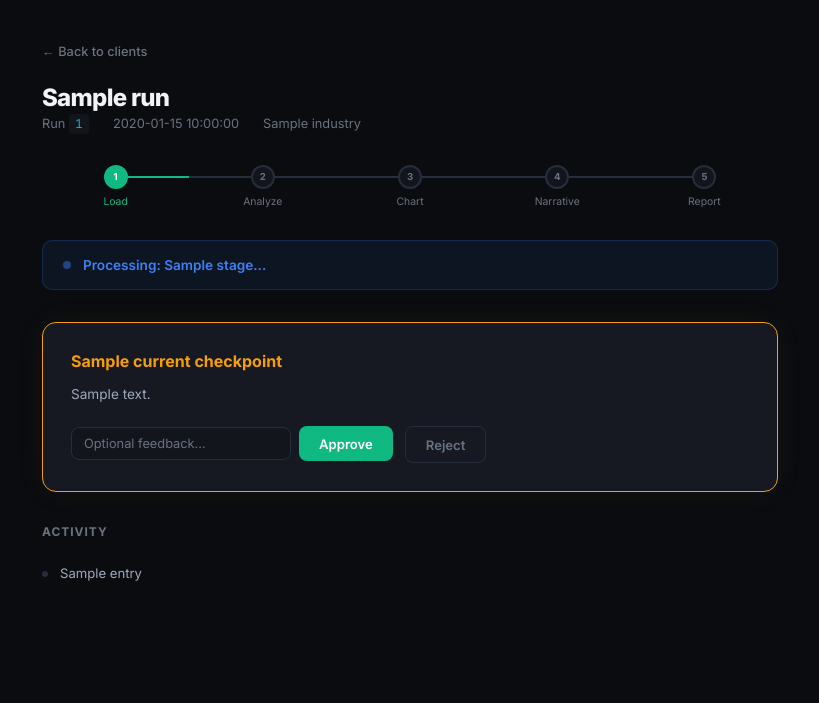
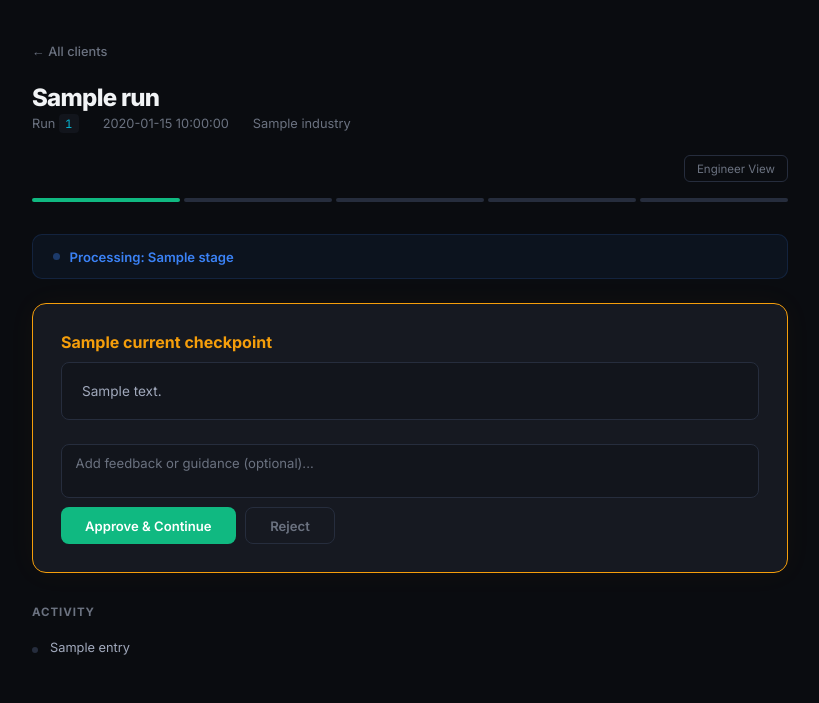
Before and after one commit to dorchester/intelligence_architecture, a Flask app: template webapp/templates/run.html in a window 1280 px wide. Shown: the top 703 px of the page, without its empty margins (230-1049 px from the left). Run offline with Flask 3, Linux system fonts and the light colour scheme; the template is opened without the code that fills it: most values are stand-ins (such as "Sample title", 1, 10 or a date in 2020).

Commit message:
Fix feedback input, add engineer view, smart polling
Consultant UX fixes:
- Feedback input now uses textarea (not wiped on refresh)
- Smart AJAX polling: checks if user is typing before reloading
- Only reloads when stage or log count changes
- Checkpoint card layout improved: description in scrollable box
- Cleaner progress bar (thin segments instead of numbered circles)

Engineer view (new):
- /run/{id}/engineer — full technical trace
- Shows: run config, model ID, all checkpoint history with timestamps
- Artifacts list with category badges (input/working/output)
- Analysis metrics grid
- Full execution log (monospace, color-coded)
- View toggle between Consultant and Engineer perspectives

Co-Authored-By: Claude Opus 4.6 (1M context) <noreply@anthropic.com>

```diff
--- a/webapp/app.py
+++ b/webapp/app.py
@@ -123,6 +123,15 @@ def run_status(run_id: str):
     if not run:
         return "Run not found", 404
     return render_template("run.html", run=run)
+
+
+@app.route("/run/<run_id>/engineer")
+def engineer_view(run_id: str):
+    """Engineer/technical view of a run."""
+    run = runs.get(run_id)
+    if not run:
+        return "Run not found", 404
+    return render_template("engineer.html", run=run)
 
 
 @app.route("/run/<run_id>/approve", methods=["POST"])
--- a/webapp/templates/run.html
+++ b/webapp/templates/run.html
@@ -30,353 +30,253 @@
             min-height: 100vh;
             -webkit-font-smoothing: antialiased;
         }
-        .shell {
-            max-width: 800px;
-            margin: 0 auto;
-            padding: 2.5rem 2rem;
-        }
+        .shell { max-width: 820px; margin: 0 auto; padding: 2.5rem 2rem; }
         .back-link {
-            display: inline-block;
-            color: var(--text-muted);
-            text-decoration: none;
-            font-size: 0.8rem;
-            font-weight: 500;
-            margin-bottom: 1.5rem;
-            transition: color 0.15s;
+            display: inline-block; color: var(--text-muted); text-decoration: none;
+            font-size: 0.8rem; font-weight: 500; margin-bottom: 1.5rem; transition: color 0.15s;
         }
         .back-link:hover { color: var(--text); }
-        .run-header {
-            margin-bottom: 2rem;
-        }
-        .run-header h1 {
-            font-size: 1.5rem;
-            font-weight: 800;
-            letter-spacing: -0.03em;
-            margin-bottom: 0.25rem;
-        }
+        .run-header { margin-bottom: 1.5rem; }
+        .run-header h1 { font-size: 1.5rem; font-weight: 800; letter-spacing: -0.03em; margin-bottom: 0.25rem; }
         .run-meta {
-            display: flex;
-            gap: 1.5rem;
-            font-size: 0.8rem;
-            color: var(--text-muted);
+            display: flex; gap: 1.5rem; font-size: 0.8rem; color: var(--text-muted); flex-wrap: wrap;
         }
         .run-meta code {
-            font-family: 'JetBrains Mono', monospace;
-            font-size: 0.75rem;
-            color: var(--cyan);
-            background: var(--surface);
-            padding: 0.15rem 0.4rem;
-            border-radius: 4px;
+            font-family: 'JetBrains Mono', monospace; font-size: 0.72rem;
+            color: var(--cyan); background: var(--surface); padding: 0.12rem 0.4rem; border-radius: 4px;
         }
+
+        /* Progress bar */
+        .progress-bar { display: flex; gap: 4px; margin-bottom: 2rem; }
+        .progress-segment {
+            flex: 1; height: 4px; border-radius: 2px; background: var(--border); transition: background 0.3s;
+        }
+        .progress-segment.done { background: var(--green); }
+        .progress-segment.active { background: var(--orange); animation: pulse-seg 1.5s ease-in-out infinite; }
+        @keyframes pulse-seg { 0%,100% { opacity: 1; } 50% { opacity: 0.5; } }
+
+        /* Status banner */
         .status-banner {
-            padding: 1rem 1.25rem;
-            border-radius: 10px;
-            margin-bottom: 2rem;
-            font-size: 0.85rem;
-            font-weight: 600;
-            display: flex;
-            align-items: center;
-            gap: 0.75rem;
+            padding: 0.85rem 1.25rem; border-radius: 10px; margin-bottom: 1.5rem;
+            font-size: 0.82rem; font-weight: 600; display: flex; align-items: center; gap: 0.6rem;
         }
-        .status-banner.running {
-            background: rgba(59,130,246,0.08);
-            border: 1px solid rgba(59,130,246,0.2);
-            color: var(--blue);
-        }
-        .status-banner.waiting {
-            background: rgba(245,158,11,0.08);
-            border: 1px solid rgba(245,158,11,0.2);
-            color: var(--orange);
-        }
-        .status-banner.completed {
-            background: rgba(16,185,129,0.08);
-            border: 1px solid rgba(16,185,129,0.2);
-            color: var(--green);
-        }
-        .status-banner.rejected {
-            background: rgba(239,68,68,0.08);
-            border: 1px solid rgba(239,68,68,0.2);
-            color: var(--red);
-        }
-        .status-dot {
-            width: 8px; height: 8px;
-            border-radius: 50%;
-            background: currentColor;
-            animation: pulse-dot 1.5s ease-in-out infinite;
-        }
-        @keyframes pulse-dot {
-            0%, 100% { opacity: 1; }
-            50% { opacity: 0.4; }
-        }
-        .status-banner.completed .status-dot,
-        .status-banner.rejected .status-dot { animation: none; }
+        .status-banner.running { background: rgba(59,130,246,0.06); border: 1px solid rgba(59,130,246,0.15); color: var(--blue); }
+        .status-banner.waiting { background: rgba(245,158,11,0.06); border: 1px solid rgba(245,158,11,0.15); color: var(--orange); }
+        .status-banner.completed { background: rgba(16,185,129,0.06); border: 1px solid rgba(16,185,129,0.15); color: var(--green); }
+        .status-banner.rejected { background: rgba(239,68,68,0.06); border: 1px solid rgba(239,68,68,0.15); color: var(--red); }
+        .status-dot { width: 7px; height: 7px; border-radius: 50%; background: currentColor; }
+        .status-banner.running .status-dot,
+        .status-banner.waiting .status-dot { animation: blink 1.5s ease-in-out infinite; }
+        @keyframes blink { 0%,100% { opacity: 1; } 50% { opacity: 0.3; } }
 
         /* Checkpoint card */
         .checkpoint-card {
-            background: var(--card);
-            border: 1px solid var(--orange);
-            border-radius: 14px;
-            padding: 1.75rem;
-            margin-bottom: 2rem;
-            box-shadow: 0 0 30px rgba(245,158,11,0.06);
+            background: var(--card); border: 1px solid var(--orange); border-radius: 14px;
+            padding: 1.75rem; margin-bottom: 1.5rem; box-shadow: 0 0 30px rgba(245,158,11,0.04);
         }
-        .checkpoint-card h3 {
-            font-size: 1rem;
-            font-weight: 700;
-            color: var(--orange);
-            margin-bottom: 0.75rem;
+        .checkpoint-card h3 { font-size: 1rem; font-weight: 700; color: var(--orange); margin-bottom: 0.6rem; }
+        .checkpoint-card .description {
+            font-size: 0.85rem; color: var(--text-secondary); line-height: 1.8;
+            white-space: pre-wrap; margin-bottom: 1.5rem; background: var(--surface);
+            padding: 1rem 1.25rem; border-radius: 8px; border: 1px solid var(--border);
         }
-        .checkpoint-card .description {
-            font-size: 0.85rem;
-            color: var(--text-secondary);
-            line-height: 1.7;
-            white-space: pre-wrap;
-            margin-bottom: 1.25rem;
-        }
-        .checkpoint-actions {
-            display: flex;
-            gap: 0.75rem;
-            align-items: flex-start;
-        }
-        .checkpoint-actions form {
-            display: flex;
-            gap: 0.5rem;
-            align-items: center;
-        }
-        .btn {
-            border: none;
-            border-radius: 8px;
-            padding: 0.6rem 1.25rem;
-            font-size: 0.82rem;
-            font-weight: 600;
-            cursor: pointer;
-            font-family: inherit;
-            transition: all 0.15s;
-        }
-        .btn-approve {
-            background: var(--green);
-            color: #fff;
-        }
-        .btn-approve:hover { background: #059669; }
-        .btn-reject {
-            background: transparent;
-            border: 1px solid var(--border);
-            color: var(--text-muted);
-        }
-        .btn-reject:hover { border-color: var(--red); color: var(--red); }
+        .checkpoint-actions { display: flex; flex-direction: column; gap: 0.75rem; }
+        .feedback-row { display: flex; gap: 0.5rem; align-items: stretch; }
         .feedback-input {
-            background: var(--surface);
-            border: 1px solid var(--border);
-            border-radius: 8px;
-            padding: 0.5rem 0.75rem;
-            font-size: 0.8rem;
-            color: var(--text);
-            font-family: inherit;
-            width: 220px;
+            flex: 1; background: var(--surface); border: 1px solid var(--border); border-radius: 8px;
+            padding: 0.6rem 0.85rem; font-size: 0.82rem; color: var(--text); font-family: inherit;
+            resize: none; min-height: 38px;
         }
         .feedback-input::placeholder { color: var(--text-muted); }
-        .feedback-input:focus { outline: none; border-color: var(--blue); }
-
-        /* Activity log */
-        .activity-log {
-            margin-top: 2rem;
+        .feedback-input:focus { outline: none; border-color: var(--blue); box-shadow: 0 0 0 2px rgba(59,130,246,0.1); }
+        .btn-row { display: flex; gap: 0.6rem; }
+        .btn {
+            border: none; border-radius: 8px; padding: 0.6rem 1.5rem;
+            font-size: 0.82rem; font-weight: 600; cursor: pointer; font-family: inherit; transition: all 0.15s;
         }
-        .activity-log h3 {
-            font-size: 0.75rem;
-            font-weight: 700;
-            text-transform: uppercase;
-            letter-spacing: 0.08em;
-            color: var(--text-muted);
-            margin-bottom: 1rem;
-        }
-        .log-entry {
-            display: flex;
-            align-items: flex-start;
-            gap: 0.75rem;
-            padding: 0.6rem 0;
-            font-size: 0.82rem;
-            color: var(--text-secondary);
-            border-bottom: 1px solid rgba(38,45,61,0.5);
-        }
-        .log-entry:last-child { border-bottom: none; }
-        .log-bullet {
-            width: 6px; height: 6px;
-            border-radius: 50%;
-            background: var(--border);
-            margin-top: 0.4rem;
-            flex-shrink: 0;
-        }
-        .log-entry.checkpoint .log-bullet { background: var(--orange); }
-        .log-entry.success .log-bullet { background: var(--green); }
+        .btn-approve { background: var(--green); color: #fff; }
+        .btn-approve:hover { background: #059669; transform: translateY(-1px); }
+        .btn-reject { background: transparent; border: 1px solid var(--border); color: var(--text-muted); }
+        .btn-reject:hover { border-color: var(--red); color: var(--red); }
 
         /* Report link */
         .report-link {
-            display: inline-flex;
-            align-items: center;
-            gap: 0.5rem;
-            background: var(--green);
-            color: #fff;
-            text-decoration: none;
-            padding: 0.7rem 1.5rem;
-            border-radius: 10px;
-            font-size: 0.85rem;
-            font-weight: 600;
-            margin-top: 1rem;
-            transition: background 0.15s;
+            display: inline-flex; align-items: center; gap: 0.5rem; background: var(--green);
+            color: #fff; text-decoration: none; padding: 0.7rem 1.5rem; border-radius: 10px;
+            font-size: 0.85rem; font-weight: 600; margin-bottom: 1.5rem; transition: all 0.15s;
         }
-        .report-link:hover { background: #059669; }
+        .report-link:hover { background: #059669; transform: translateY(-1px); }
 
-        /* Progress bar */
-        .progress-container {
-            margin-bottom: 2rem;
+        /* Activity log */
+        .activity-section { margin-top: 2rem; }
+        .activity-section h3 {
+            font-size: 0.72rem; font-weight: 700; text-transform: uppercase;
+            letter-spacing: 0.08em; color: var(--text-muted); margin-bottom: 0.75rem;
         }
-        .progress-steps {
-            display: flex;
-            gap: 0;
+        .log-list { list-style: none; }
+        .log-item {
+            display: flex; align-items: flex-start; gap: 0.75rem;
+            padding: 0.55rem 0; font-size: 0.8rem; color: var(--text-secondary);
+            border-bottom: 1px solid rgba(38,45,61,0.4);
         }
-        .progress-step {
-            flex: 1;
-            text-align: center;
-            position: relative;
+        .log-item:last-child { border-bottom: none; }
+        .log-dot { width: 6px; height: 6px; border-radius: 50%; background: var(--border); margin-top: 0.4rem; flex-shrink: 0; }
+        .log-item.checkpoint .log-dot { background: var(--orange); }
+        .log-item.success .log-dot { background: var(--green); }
+        .log-item.feedback .log-dot { background: var(--purple); }
+        .log-item.feedback { color: var(--purple); font-style: italic; }
+
+        /* Engineer toggle */
+        .view-toggle {
+            display: flex; gap: 0; margin-bottom: 1.5rem; border: 1px solid var(--border); border-radius: 8px; overflow: hidden;
         }
-        .progress-step::before {
-            content: '';
-            position: absolute;
-            top: 12px;
-            left: 0;
-            right: 0;
-            height: 2px;
-            background: var(--border);
+        .view-toggle a {
+            padding: 0.45rem 1rem; font-size: 0.75rem; font-weight: 600; text-decoration: none;
+            color: var(--text-muted); background: var(--surface); transition: all 0.15s;
         }
-        .progress-step:first-child::before { left: 50%; }
-        .progress-step:last-child::before { right: 50%; }
-        .progress-step.done::before { background: var(--green); }
-        .progress-step.active::before { background: linear-gradient(90deg, var(--green), var(--orange)); }
-        .step-dot {
-            width: 24px; height: 24px;
-            border-radius: 50%;
-            background: var(--surface);
-            border: 2px solid var(--border);
-            display: inline-flex;
-            align-items: center;
-            justify-content: center;
-            position: relative;
-            z-index: 1;
-            font-size: 0.6rem;
-            font-weight: 700;
-            color: var(--text-muted);
-        }
-        .progress-step.done .step-dot {
-            background: var(--green);
-            border-color: var(--green);
-            color: #fff;
-        }
-        .progress-step.active .step-dot {
-            border-color: var(--orange);
-            color: var(--orange);
-            box-shadow: 0 0 12px rgba(245,158,11,0.3);
-        }
-        .step-label {
-            font-size: 0.65rem;
-            color: var(--text-muted);
-            margin-top: 0.4rem;
-        }
-        .progress-step.done .step-label { color: var(--green); }
-        .progress-step.active .step-label { color: var(--orange); }
+        .view-toggle a.active { background: var(--card); color: var(--text); border-bottom: 2px solid var(--blue); }
+        .view-toggle a:hover:not(.active) { color: var(--text-secondary); }
     </style>
 </head>
 <body>
 <div class="shell">
-    <a href="/" class="back-link">&larr; Back to clients</a>
+    <a href="/" class="back-link">&larr; All clients</a>
 
     <div class="run-header">
         <h1>{{ run.client_name }}</h1>
         <div class="run-meta">
             <span>Run <code>{{ run.run_id[:8] }}</code></span>
             <span>{{ run.created_at }}</span>
-            <span>{{ run.industry }}</span>
+            {% if run.industry %}<span>{{ run.industry }}</span>{% endif %}
         </div>
     </div>
 
-    <!-- Progress -->
-    {% set stages = ['data_loaded', 'analyzing', 'charting', 'generating_narrative', 'rendering'] %}
-    {% set stage_labels = ['Load', 'Analyze', 'Chart', 'Narrative', 'Report'] %}
-    {% set checkpoint_names = ['scope_confirmation', 'analysis_review', 'visualization_review', 'narrative_review', 'final_review'] %}
-    <div class="progress-container">
-        <div class="progress-steps">
-            {% for label in stage_labels %}
-            {% set completed_checkpoints = run.checkpoints | length %}
-            <div class="progress-step
-                {%- if loop.index <= completed_checkpoints %} done
-                {%- elif loop.index == completed_checkpoints + 1 and run.stage == 'waiting_for_approval' %} active
-                {%- elif run.stage == 'completed' %} done{% endif %}">
-                <div class="step-dot">{{ loop.index }}</div>
-                <div class="step-label">{{ label }}</div>
-            </div>
-            {% endfor %}
-        </div>
+    <!-- View toggle -->
+    <div style="display:flex; justify-content:flex-end; margin-bottom:1rem;">
+        <a href="/run/{{ run.run_id }}/engineer" style="font-size:0.72rem; color:var(--text-muted); text-decoration:none; padding:0.35rem 0.75rem; border:1px solid var(--border); border-radius:6px; transition:all 0.15s;" onmouseover="this.style.color='var(--cyan)';this.style.borderColor='var(--cyan)'" onmouseout="this.style.color='var(--text-muted)';this.style.borderColor='var(--border)'">Engineer View</a>
     </div>
 
-    <!-- Status banner -->
+    <!-- Progress segments (5 checkpoints) -->
+    <div class="progress-bar" id="progress-bar">
+        {% set completed_checkpoints = run.checkpoints | length %}
+        {% for i in range(5) %}
+        <div class="progress-segment
+            {%- if i < completed_checkpoints %} done
+            {%- elif i == completed_checkpoints and run.stage == 'waiting_for_approval' %} active
+            {%- elif run.stage == 'completed' %} done{% endif %}"></div>
+        {% endfor %}
+    </div>
+
+    <!-- Status -->
     <div class="status-banner
         {%- if run.stage == 'completed' %} completed
         {%- elif run.stage == 'waiting_for_approval' %} waiting
         {%- elif run.stage == 'rejected' %} rejected
-        {%- else %} running{% endif %}">
+        {%- else %} running{% endif %}" id="status-banner">
         <div class="status-dot"></div>
-        {% if run.stage == 'completed' %}
-            Run completed successfully
-        {% elif run.stage == 'waiting_for_approval' %}
-            Waiting for your approval
-        {% elif run.stage == 'rejected' %}
-            Run was rejected
-        {% else %}
-            Processing: {{ run.stage.replace('_', ' ') }}...
-        {% endif %}
+        <span id="status-text">
+        {% if run.stage == 'completed' %}Engagement complete
+        {% elif run.stage == 'waiting_for_approval' %}Your input is needed
+        {% elif run.stage == 'rejected' %}Engagement rejected
+        {% else %}Processing: {{ run.stage.replace('_', ' ') }}{% endif %}
+        </span>
     </div>
 
-    <!-- Checkpoint card -->
+    <!-- Checkpoint card (only shown when waiting) -->
+    <div id="checkpoint-area">
     {% if run.current_checkpoint %}
     <div class="checkpoint-card">
         <h3>{{ run.current_checkpoint.title }}</h3>
         <div class="description">{{ run.current_checkpoint.description }}</div>
         <div class="checkpoint-actions">
-            <form action="/run/{{ run.run_id }}/approve" method="POST">
-                <input type="text" name="feedback" class="feedback-input" placeholder="Optional feedback...">
-                <button type="submit" class="btn btn-approve">Approve</button>
+            <form action="/run/{{ run.run_id }}/approve" method="POST" id="approve-form">
+                <div class="feedback-row">
+                    <textarea name="feedback" class="feedback-input" placeholder="Add feedback or guidance (optional)..." rows="2"></textarea>
+                </div>
+                <div class="btn-row" style="margin-top: 0.6rem;">
+                    <button type="submit" class="btn btn-approve">Approve &amp; Continue</button>
+                    <button type="button" class="btn btn-reject" onclick="document.getElementById('reject-form').submit()">Reject</button>
+                </div>
             </form>
-            <form action="/run/{{ run.run_id }}/reject" method="POST">
-                <input type="hidden" name="reason" value="Operator rejected at this checkpoint">
-                <button type="submit" class="btn btn-reject">Reject</button>
+            <form action="/run/{{ run.run_id }}/reject" method="POST" id="reject-form" style="display:none;">
+                <input type="hidden" name="reason" value="Rejected by consultant">
             </form>
         </div>
     </div>
     {% endif %}
+    </div>
 
     <!-- Report link -->
     {% if run.stage == 'completed' and run.output_path %}
     <a href="/run/{{ run.run_id }}/report" class="report-link" target="_blank">
-        View Report &rarr;
+        View Final Report &rarr;
     </a>
     {% endif %}
 
     <!-- Activity log -->
-    <div class="activity-log">
+    <div class="activity-section">
         <h3>Activity</h3>
-        {% for entry in run.log %}
-        <div class="log-entry {% if 'Checkpoint' in entry %}checkpoint{% elif 'complete' in entry.lower() or 'generated' in entry.lower() %}success{% endif %}">
-            <div class="log-bullet"></div>
-            <span>{{ entry }}</span>
-        </div>
-        {% endfor %}
+        <ul class="log-list" id="activity-log">
+            {% for entry in run.log %}
+            <li class="log-item
+                {%- if 'Checkpoint' in entry or 'Awaiting' in entry %} checkpoint
+                {%- elif 'complete' in entry.lower() or 'generated' in entry.lower() or 'saved' in entry.lower() %} success
+                {%- elif 'feedback' in entry.lower() %} feedback{% endif %}">
+                <div class="log-dot"></div>
+                <span>{{ entry }}</span>
+            </li>
+            {% endfor %}
+        </ul>
     </div>
 </div>
 
-{% if run.stage not in ['completed', 'rejected'] %}
 <script>
-    // Auto-refresh while running
-    setTimeout(() => location.reload(), 2000);
+// Smart polling: only reload page content when state changes, never while user is typing
+(function() {
+    const runId = "{{ run.run_id }}";
+    let lastStage = "{{ run.stage }}";
+    let lastLogCount = {{ run.log | length }};
+    let polling = true;
+
+    // Don't poll if run is terminal
+    if (lastStage === "completed" || lastStage === "rejected") {
+        polling = false;
+    }
+
+    function poll() {
+        if (!polling) return;
+
+        fetch(`/api/run/${runId}/status`)
+            .then(r => r.json())
+            .then(data => {
+                // Only reload if state actually changed AND user isn't focused on input
+                const feedbackInput = document.querySelector('.feedback-input');
+                const userIsTyping = feedbackInput && (document.activeElement === feedbackInput || feedbackInput.value.trim().length > 0);
+
+                if (data.stage !== lastStage || data.log.length !== lastLogCount) {
+                    if (!userIsTyping) {
+                        // Safe to reload — user isn't typing
+                        location.reload();
+                    } else {
+                        // Update just the log without losing focus
+                        lastStage = data.stage;
+                        lastLogCount = data.log.length;
+                        // We'll pick up the full state change on next poll when they're done typing
+                    }
+                }
+
+                if (data.stage === "completed" || data.stage === "rejected") {
+                    polling = false;
+                    location.reload();
+                }
+            })
+            .catch(() => {});
+
+        if (polling) setTimeout(poll, 1500);
+    }
+
+    if (polling) setTimeout(poll, 1500);
+})();
 </script>
-{% endif %}
 </body>
 </html>
```
Also changed, not shown: webapp/templates/engineer.html (added, +243 -0 lines).
